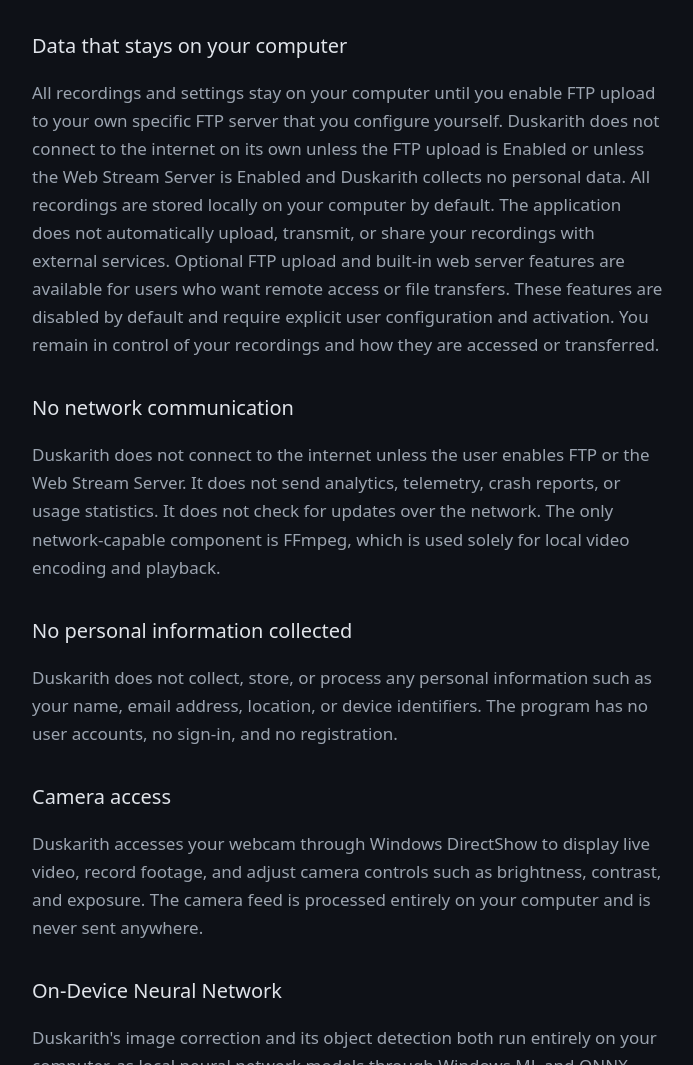
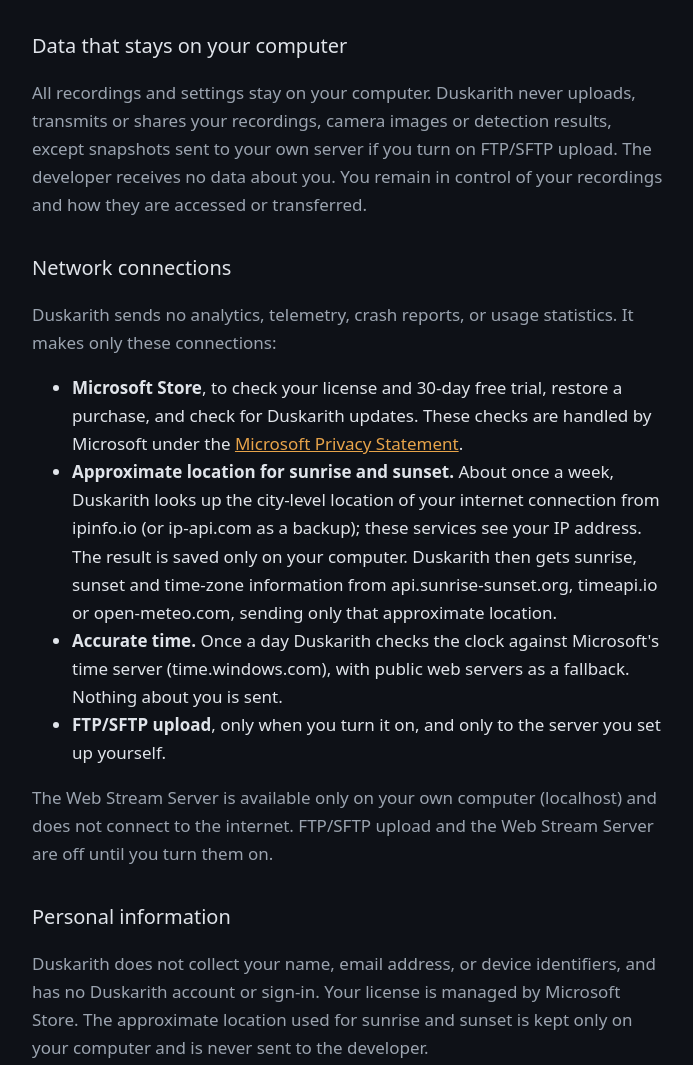
Before and after one commit to CodeProSpecialist/CodeProSpecialist.github.io, a plain HTML site: page duskarith/privacy.html in a window 1280 px wide. Shown: the part 390-1455 px from the top of the page, without its empty margins (292-985 px from the left). Drawn offline with Linux system fonts and the light colour scheme.

Commit message:
Duskarith privacy policy and landing page: list every network connection
The policy said Duskarith does not connect to the internet unless FTP upload
or the Web Stream is on, does not check for updates, and does not process
location. The app now contacts Microsoft Store (license, 30-day trial,
restore purchase, updates), looks up an approximate location about weekly
for sunrise and sunset (ipinfo.io / ip-api.com, then api.sunrise-sunset.org,
timeapi.io or open-meteo.com), and checks the clock daily
(time.windows.com, web fallbacks). The policy lists each, notes the Web
Stream is localhost only, and updates the personal-information, children's
and third-party sections to match. The landing page's privacy paragraph is
updated the same way.

Co-Authored-By: Claude Opus 5.5 <noreply@anthropic.com>
Claude-Session: https://claude.ai/code/session_01FMAna2p1XKEebeZFfJ2jnY

```diff
--- a/duskarith/privacy.html
+++ b/duskarith/privacy.html
@@ -44,23 +44,42 @@
      the program does and does not do with your data.</p>
 
   <h2>Data that stays on your computer</h2>
-  <p>All recordings and settings stay on your computer
-    until you enable FTP upload to your own specific FTP server that you configure yourself. Duskarith does not connect
-     to the internet on its own unless the FTP upload is Enabled or unless the Web Stream Server is Enabled and Duskarith collects no personal data.
-    All recordings are stored locally on your computer by default. The application does not automatically upload, transmit, or share your recordings with external services.
-Optional FTP upload and built-in web server features are available for users who want remote access or file transfers. These features are disabled by default and require explicit user configuration and activation.
-You remain in control of your recordings and how they are accessed or transferred.</p>
+  <p>All recordings and settings stay on your computer. Duskarith never uploads,
+     transmits or shares your recordings, camera images or detection results,
+     except snapshots sent to your own server if you turn on FTP/SFTP upload.
+     The developer receives no data about you. You remain in control of your
+     recordings and how they are accessed or transferred.</p>
 
-  <h2>No network communication</h2>
-  <p>Duskarith does not connect to the internet unless the user enables FTP or the Web Stream Server. It does not send analytics,
-     telemetry, crash reports, or usage statistics. It does not check for updates
-     over the network. The only network-capable component is FFmpeg, which is used
-     solely for local video encoding and playback.</p>
+  <h2>Network connections</h2>
+  <p>Duskarith sends no analytics, telemetry, crash reports, or usage
+     statistics. It makes only these connections:</p>
+  <ul>
+    <li><strong>Microsoft Store</strong>, to check your license and 30-day free
+        trial, restore a purchase, and check for Duskarith updates. These
+        checks are handled by Microsoft under the
+        <a href="https://privacy.microsoft.com/privacystatement">Microsoft Privacy Statement</a>.</li>
+    <li><strong>Approximate location for sunrise and sunset.</strong> About once
+        a week, Duskarith looks up the city-level location of your internet
+        connection from ipinfo.io (or ip-api.com as a backup); these services
+        see your IP address. The result is saved only on your computer.
+        Duskarith then gets sunrise, sunset and time-zone information from
+        api.sunrise-sunset.org, timeapi.io or open-meteo.com, sending only that
+        approximate location.</li>
+    <li><strong>Accurate time.</strong> Once a day Duskarith checks the clock
+        against Microsoft's time server (time.windows.com), with public web
+        servers as a fallback. Nothing about you is sent.</li>
+    <li><strong>FTP/SFTP upload</strong>, only when you turn it on, and only to
+        the server you set up yourself.</li>
+  </ul>
+  <p>The Web Stream Server is available only on your own computer (localhost)
+     and does not connect to the internet. FTP/SFTP upload and the Web Stream
+     Server are off until you turn them on.</p>
 
-  <h2>No personal information collected</h2>
-  <p>Duskarith does not collect, store, or process any personal information such as
-     your name, email address, location, or device identifiers. The program has no
-     user accounts, no sign-in, and no registration.</p>
+  <h2>Personal information</h2>
+  <p>Duskarith does not collect your name, email address, or device
+     identifiers, and has no Duskarith account or sign-in. Your license is
+     managed by Microsoft Store. The approximate location used for sunrise and
+     sunset is kept only on your computer and is never sent to the developer.</p>
 
   <h2>Camera access</h2>
   <p>Duskarith accesses your webcam through Windows DirectShow to display live video,
@@ -77,13 +96,14 @@ You remain in control of your recordings and how they are accessed or transferre
      uploaded or transmitted anywhere.</p>
 
   <h2>Children's privacy</h2>
-  <p>Duskarith does not collect any data from anyone, including children under 13.
-     There are no user accounts, no online features, and no data collection of
-     any kind.</p>
+  <p>The developer does not collect any data from anyone, including children
+     under 13. Duskarith has no user accounts and no advertising.</p>
 
   <h2>Third-party services</h2>
-  <p>Duskarith does not integrate with or send data to any third-party services,
-     advertising networks, or analytics platforms.</p>
+  <p>Duskarith has no advertising networks or analytics platforms. The only
+     third-party services it contacts are the Microsoft Store, location,
+     sunrise/sunset, time-zone and time services listed under Network
+     connections above, and your own FTP/SFTP server if you set one up.</p>
 
   <h2>Privacy, Responsible Use, and Regulatory Compliance</h2>
   <p>Duskarith is designed to enhance home security and safety while respecting individual privacy. To support compliance with applicable privacy and surveillance laws, Duskarith exclusively records video and never captures, records, or transmits microphone audio.</p>
```
Also changed, not shown: duskarith/index.html (+5 -3 lines).
